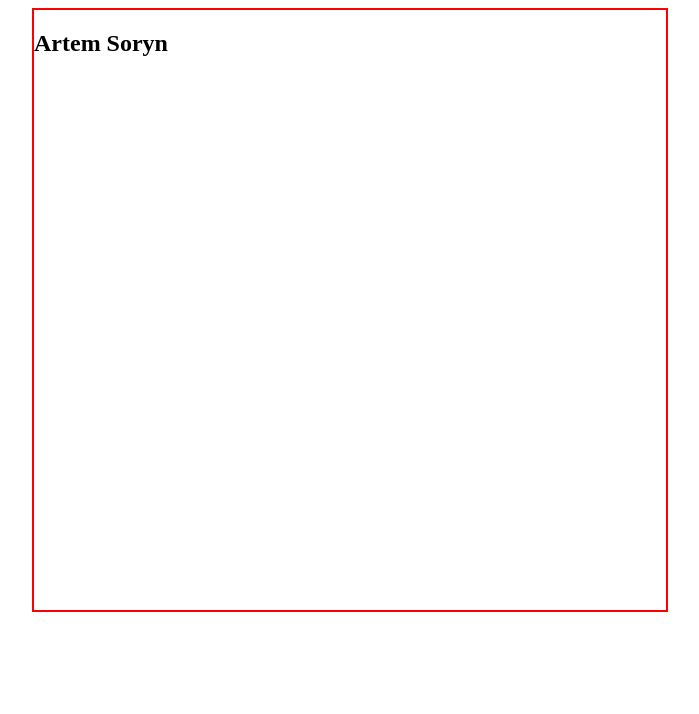
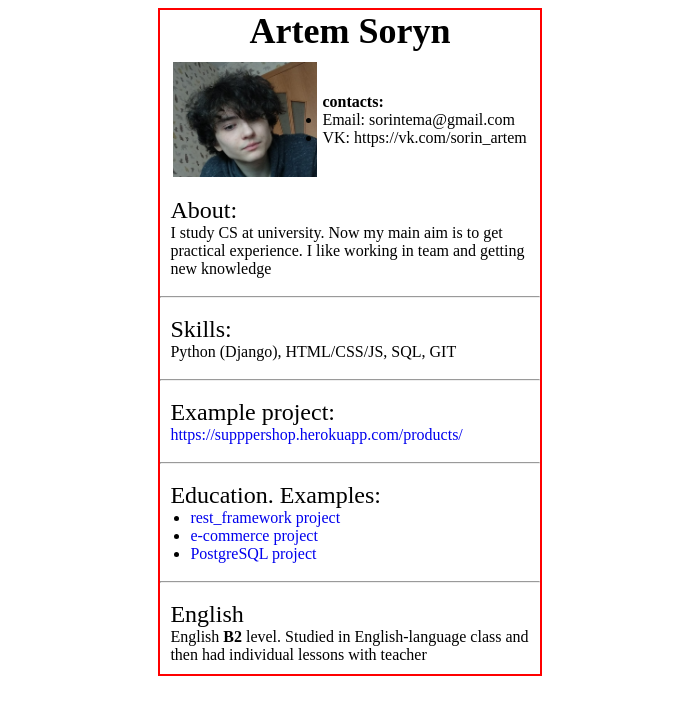
Before and after one commit to cho0op/rsschool-cv, a plain HTML site: page index.html in a window 1280 px wide. Shown: the whole page, without its empty margins (290-989 px from the left). Drawn offline with Linux system fonts and the light colour scheme.

Commit message:
feat: add CV

```diff
--- a/index.html
+++ b/index.html
@@ -8,11 +8,59 @@
 <body>
 <div id="main">
     <section>
-        <h1>Artem Soryn</h1>
-        <div class="contacts">
-            <div class="contact"></div>
-            <div class="contact"></div>
+        <h1 class="name">Artem Soryn</h1>
+        <div class="top">
+            <img src="me.png" class="pic">
+            <div class="contacts">
+                <ul>
+                    <b>contacts:</b>
+                    <li>Email: sorintema@gmail.com</li>
+                    <li>VK: https://vk.com/sorin_artem</li>
+                </ul>
+            </div>
         </div>
+        <section>
+            <div class="item">
+                <span class="title">About:</span>
+                <p>I study CS at university. Now my main aim is to get practical experience. I like
+                    working in team and getting new knowledge</p>
+            </div>
+            <hr>
+            <div class="item">
+                <span class="title">Skills:</span>
+                <p>Python (Django), HTML/CSS/JS, SQL, GIT</p>
+            </div>
+            <hr>
+            <div class="item">
+                <span class="title">Example project:</span>
+                <p>
+                    <a href=" https://supppershop.herokuapp.com/products/">https://supppershop.herokuapp.com/products/</a>
+                </p>
+            </div>
+            <hr>
+            <div class="item">
+                <span class="title">Education. Examples:</span>
+                <ul>
+                    <li>
+                        <a href="https://github.com/cho0op/REST-API-project">rest_framework project</a>
+                    </li>
+                    <li>
+                        <a href="https://github.com/cho0op/ecommerce-project">e-commerce project</a>
+                    </li>
+                    <li>
+                        <a href="https://github.com/cho0op/psycopgCurse">PostgreSQL project</a>
+                    </li>
+                </ul>
+            </div>
+            <hr>
+            <div class="item">
+
+                <span class="title">English</span>
+                <p>
+                    English <b>B2</b> level. Studied in English-language class and then had individual lessons with teacher
+                </p>
+            </div>
+        </section>
     </section>
 </div>
 </body>
--- a/main.css
+++ b/main.css
@@ -1,6 +1,42 @@
 #main{
     border: solid 2px red;
-    width: 50%;
-    height: 600px;
+    width: 30%;
     margin: 0 auto;
 }
+.name{
+    font-size: 36px;
+    text-align: center;
+}
+ul, p, h1{
+    margin: 0;
+    padding: 0;
+}
+.pic{
+    float: left;
+    width: 40%;
+}
+.top{
+    display: flex;
+    flex-direction: row;
+    justify-content: space-around;
+    align-items: center;
+    padding: 10px;
+}
+.item{
+    padding: 10px;
+}
+.item .title{
+    font-size: 24px;
+}
+.item ul{
+    margin-left:20px;
+}
+a {
+  text-decoration: none;
+}
+a:visited{
+    color: #ff3782;
+}
+hr{
+    color: red;
+}
```
